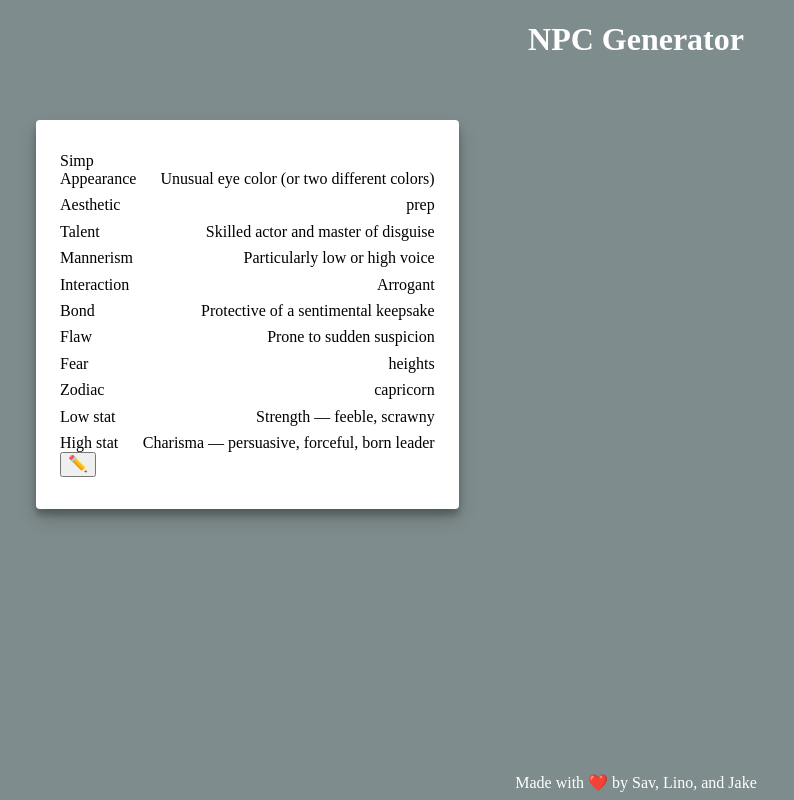
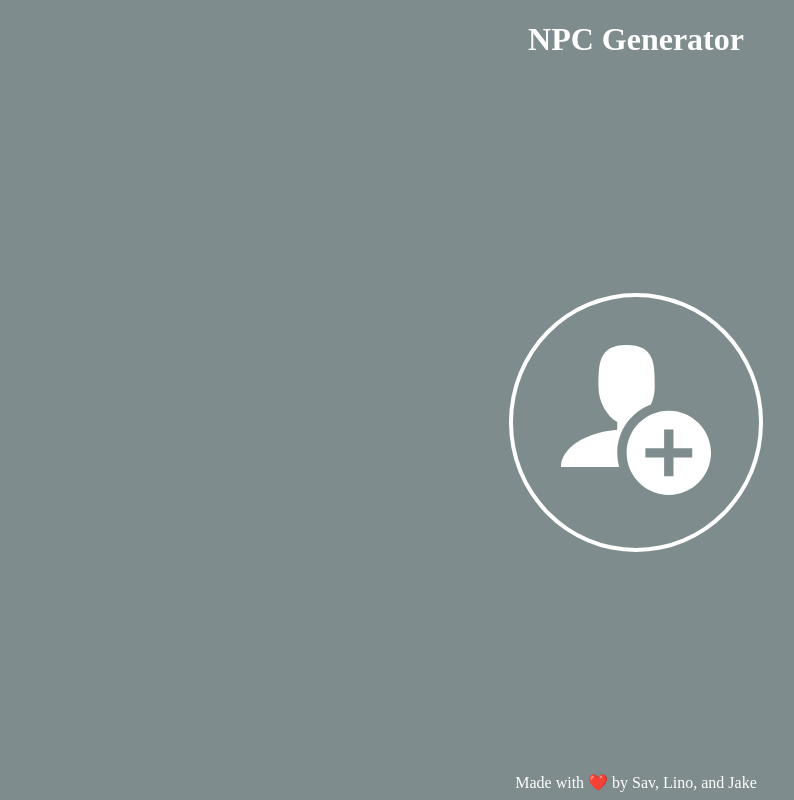
Before and after one commit to Lunaliar/npc-generator, a React (Create React App) app: page / in a window 1280 px wide. Shown: the whole page, without its empty margins (4-798 px from the left). Built offline with nearby package versions, Linux system fonts and the light colour scheme.

Commit message:
a lifeline

```diff
--- a/package.json
+++ b/package.json
@@ -8,8 +8,10 @@
     "@testing-library/user-event": "^13.5.0",
     "react": "^18.2.0",
     "react-dom": "^18.2.0",
+    "react-icons": "^4.6.0",
     "react-scripts": "5.0.1",
     "uuid": "^8.3.2",
+    "uuidv4": "^6.2.13",
     "web-vitals": "^2.1.4"
   },
   "scripts": {
--- a/src/App.css
+++ b/src/App.css
@@ -10,29 +10,61 @@
 h1 {
   text-align: center;
 }
-
+.name-container {
+  display: flex;
+  justify-content: center;
+  align-items: center;
+  margin-bottom: 1rem;
+  font-weight: 600;
+  font-size: 1.5rem;
+}
 .trait {
   display: flex;
   gap: 16px;
 }
-
+.npc-generator {
+  display: flex;
+  justify-content: center;
+}
 .npc-list {
   display: flex;
-  align-items: flex-start;
+  align-items: center;
+  flex-wrap: wrap;
+  gap: 1rem;
   padding: 40px;
+}
+.add-npc {
+  display: flex;
+  justify-content: center;
+  align-items: center;
+  padding: 32px 24px;
+  border-radius: 50%;
+  width: 600px;
+}
+.add-npc button {
+  color: white;
+  border: 0.3rem solid white;
+  background: none;
+  outline: none;
+  cursor: pointer;
+  border-radius: 50%;
+  padding: 3rem;
+  user-select: none;
 }
 
 .npc-card {
   padding: 32px 24px;
   box-shadow: 0 10px 20px rgba(0, 0, 0, 0.19), 0 6px 6px rgba(0, 0, 0, 0.23);
-  border-radius: 4px;
+  border-radius: 0.75rem;
   background: white;
   color: black;
+  width: 600px;
 }
 
 .traits {
   display: flex;
   flex-direction: column;
+  margin: 0.5rem;
   gap: 8px;
 }
 
@@ -40,9 +72,16 @@ h1 {
   display: flex;
   justify-content: space-between;
   gap: 24px;
+  margin: 0.2rem 0;
 }
 
 footer {
   padding: 8px;
   text-align: center;
 }
+
+.edit-toggle {
+  display: flex;
+  justify-content: center;
+  padding-top: 0.7rem;
+}
--- a/src/Generator.js
+++ b/src/Generator.js
@@ -1,10 +1,27 @@
 import React from 'react'
+import {useState} from 'react'
 import NPC from './NPC'
+import {ImUserPlus} from 'react-icons/im'
+import {uuid} from 'uuidv4'
+function Generator() {
+  const [npcs, setNpcs] = useState([])
 
-function Generator() {
+  const clickHandler = () => {
+    setNpcs([...npcs])
+  }
   return (
-    <div className="npc-list">
-      <NPC />
+    <div className="npc-generator">
+      <div className="npc-list">
+        {npcs &&
+          npcs.map(n => {
+            return <NPC key={n} />
+          })}
+        <div className="add-npc" title="Add NPC">
+          <button onClick={clickHandler}>
+            <ImUserPlus size={150} />
+          </button>
+        </div>
+      </div>
     </div>
   )
 }
--- a/src/NPC.js
+++ b/src/NPC.js
@@ -1,12 +1,15 @@
 import React, {useState} from 'react'
 import * as traits from './traits'
+import {GiPerspectiveDiceSixFacesRandom} from 'react-icons/gi'
 
 /** Get random integer from inclusive range */
-function getRandomInt(min, max) {
+// function getRandomInt(min, max) {
+//   return Math.floor(Math.random() * (max - min + 1)) + min
+// }
+function getRandomValue(values) {
+  const getRandomInt = (max, min) => {
     return Math.floor(Math.random() * (max - min + 1)) + min
   }
-
-function getRandomValue(values) {
   return values[getRandomInt(0, values.length - 1)]
 }
 
@@ -37,10 +40,8 @@ function generateRandomTraits() {
     flaw: getRandomValue(traits.flaw),
     fear: getRandomValue(traits.fear),
     zodiac: getRandomValue(traits.zodiac),
+    highStat: getRandomValue(traits.highStat),
     lowStat: getRandomValue(traits.lowStat),
-    highStat: getRandomValue(traits.highStat),
-    // idealCategory,
-    // ideal: getRandomValue(traits.ideal[idealCategory])
   }
 }
 
@@ -52,7 +53,7 @@ function generateNpc(name) {
 }
 
 function NPC() {
-  const initialNpc = generateNpc('Simp')
+  const initialNpc = generateNpc('Anonymous')
   const [state, setState] = useState({
     npc: initialNpc,
     workingNpc: {...initialNpc},
@@ -62,41 +63,23 @@ function NPC() {
   const randomizeIndividualTrait = traitName => {
     setState(prevState => {
       const currentNpc = prevState.npc
-      // if (traitName === "ideal") {
-      //   const newNpc = generateRandomTraits(prevState.npc.idealCategory)
-      //   const { ideal, idealCategory } = newNpc
-      //   return {
-      //     npc: {
-      //       ...currentNpc,
-      //       ideal,
-      //       idealCategory
-      //     }
-      //   }
-      // } else if (traitName === "idealCategory") {
-      //   const newNpc = generateRandomTraits()
-      //   const { ideal, idealCategory } = newNpc
-      //   return {
-      //     npc: {
-      //       ...currentNpc,
-      //       ideal,
-      //       idealCategory
-      //     }
-      //   }
-      // } else {
       const newNpc = generateNpc(prevState.npc.name)
       return {
         ...state,
         workingNpc: {
           ...currentNpc,
-          [traitName]: newNpc[traitName],
+          traits: {
+            ...state.workingNpc.traits,
+            [traitName]: newNpc.traits[traitName],
+          },
         },
       }
-      // }
     })
   }
 
   return (
     <div className="npc-card">
+      <div className="name-container">
         {state.isEditing ? (
           <input
             value={state.workingNpc.name}
@@ -110,6 +93,7 @@ function NPC() {
         ) : (
           <div className="npc-name">{state.npc.name}</div>
         )}
+      </div>
       <div className="traits">
         {Object.keys(state.npc.traits).map(traitName => {
           return (
@@ -126,21 +110,28 @@ function NPC() {
                           ...state,
                           workingNpc: {
                             ...state.workingNpc,
+                            traits: {
+                              ...state.workingNpc.traits,
                               [traitName]: e.target.value,
+                            },
                           },
                         })
                       }}
                     >
                       {traits[traitName].map(t => {
                         return (
-                          <option key={t} value={t}>
+                          <option key={t} value={t} placeholder={traitName}>
                             {t}
                           </option>
                         )
                       })}
                     </select>
-                    <button onClick={() => randomizeIndividualTrait(traitName)}>
-                      ?
+                    <button
+                      onClick={() => {
+                        randomizeIndividualTrait(traitName)
+                      }}
+                    >
+                      <GiPerspectiveDiceSixFacesRandom />
                     </button>
                   </>
                 ) : (
@@ -157,10 +148,15 @@ function NPC() {
             <button
               onClick={() => {
                 const newNpc = generateNpc(state.workingNpc.name)
-                setState({...state, npc: newNpc, workingNpc: {...newNpc}})
+                return setState({
+                  ...state,
+                  isEditing: false,
+                  npc: newNpc,
+                  workingNpc: {...newNpc},
+                })
               }}
             >
-              Midlife Crisis
+              Randomize
             </button>
             <button
               onClick={() =>
@@ -178,7 +174,9 @@ function NPC() {
             </button>
           </>
         ) : (
+          <div className="edit-toggle">
             <button onClick={() => setState({...state, isEditing: true})}>✏️</button>
+          </div>
         )}
       </div>
     </div>
--- a/src/traits.js
+++ b/src/traits.js
@@ -33,7 +33,7 @@ export const highStat = [
 export const lowStat = [
   'Strength — feeble, scrawny',
   'Dexterity — clumsy, fumbling',
-  'export Constitution — sickly, pale',
+  'Constitution — sickly, pale',
   'Intelligence — dim-witted, slow',
   'Wisdom — oblivious, absentminded',
   'Charisma — dull, boring',
@@ -110,7 +110,6 @@ export const bond = [
   'Protective of a sentimental keepsake',
   'Protective of a valuable possession',
   'Out for revenge',
-  'Roll twice, ignoring results of 10',
 ]
 
 export const flaw = [
@@ -130,45 +129,43 @@ export const flaw = [
 
 export const fear = [
   'The sea',
-  'germaphobe',
-  'heights',
-  'bugs',
-  'birds',
-  'agoraphobia',
-  'cats and dogs',
-  'younger people',
+  'Germaphobe',
+  'Heights',
+  'Bugs',
+  'Birds',
+  'Agoraphobia',
+  'Cats and dogs',
+  'Younger people',
   'The dark',
-  'public speaking',
-  'monsters',
+  'Public speaking',
+  'Monsters',
 ]
 
 export const aesthetic = [
-  'goth',
-  'tech',
-  'nerd',
-  'prep',
-  'punk',
-  'gay',
-  'e-person',
-  'soft',
-  'cottage-core',
-  'hard',
-  'sharp & pointy',
+  'Goth',
+  'Steam-punk',
+  'Nerd',
+  'Prep',
+  'Punk',
+  'Soft',
+  'Cottage-core',
+  'Hard',
+  'Sharp & pointy',
 ]
 
 export const zodiac = [
-  'aries',
-  'taurus',
-  'gemini',
-  'cancer',
-  'leo',
-  'vrigo',
-  'scorpio',
-  'sagitarius',
-  'capricorn',
-  'aquarius',
-  'pisces',
-  'libra',
+  'Aries',
+  'Taurus',
+  'Gemini',
+  'Cancer',
+  'Leo',
+  'Virgo',
+  'Scorpio',
+  'Sagitarius',
+  'Capricorn',
+  'Aquarius',
+  'Pisces',
+  'Libra',
 ]
 
 export const ideal = {
```
Also changed, not shown: 1 other file (tests, documents, lock files or other folders). Lines whose indentation alone changed are shown as unchanged.
